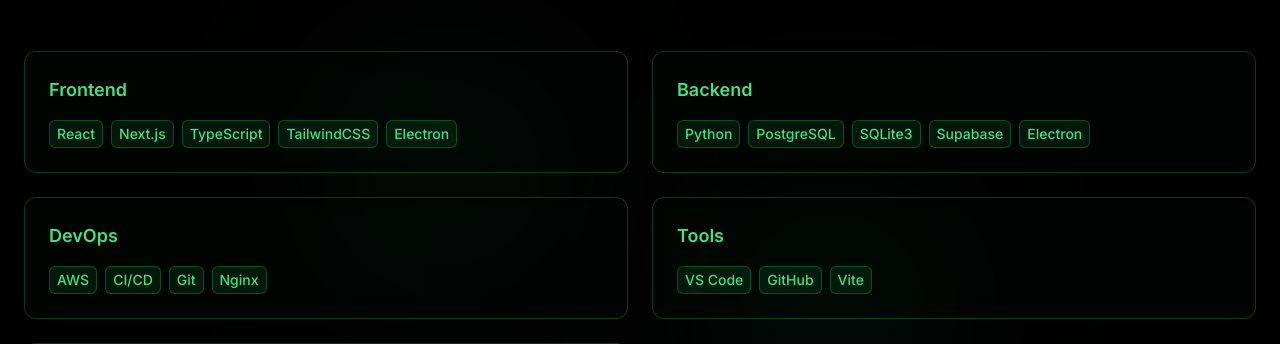
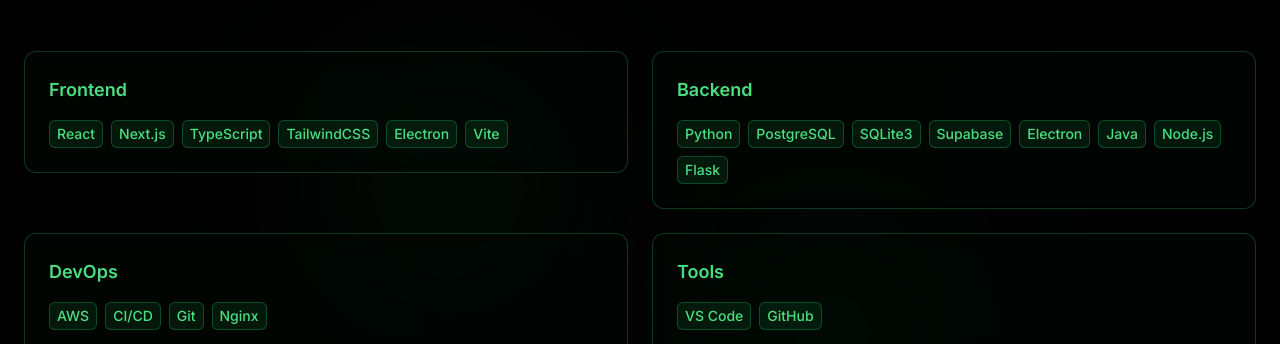
Before and after one commit to MauricioIPastora/personal-website, a Next.js app: page / in a window 1280 px wide. Shown: the part 4860-5204 px from the top of the page. Built offline with nearby package versions, Linux system fonts and the light colour scheme; no server answers.

Commit message:
updated resume, and tech stack"

```diff
--- a/src/components/TechStack.tsx
+++ b/src/components/TechStack.tsx
@@ -6,11 +6,11 @@
 const technologies = [
   {
     category: "Frontend",
-    skills: ["React", "Next.js", "TypeScript", "TailwindCSS", "Electron"],
+    skills: ["React", "Next.js", "TypeScript", "TailwindCSS", "Electron", "Vite"],
   },
   {
     category: "Backend",
-    skills: ["Python", "PostgreSQL", "SQLite3", "Supabase", "Electron"],
+    skills: ["Python", "PostgreSQL", "SQLite3", "Supabase", "Electron", "Java", "Node.js", "Flask"],
   },
   {
     category: "DevOps",
@@ -18,7 +18,7 @@
   },
   {
     category: "Tools",
-    skills: ["VS Code", "GitHub", "Vite"],
+    skills: ["VS Code", "GitHub"],
   },
   {
     category: "AI",
```
Also changed, not shown: 1 other file (tests, documents, lock files or other folders).
